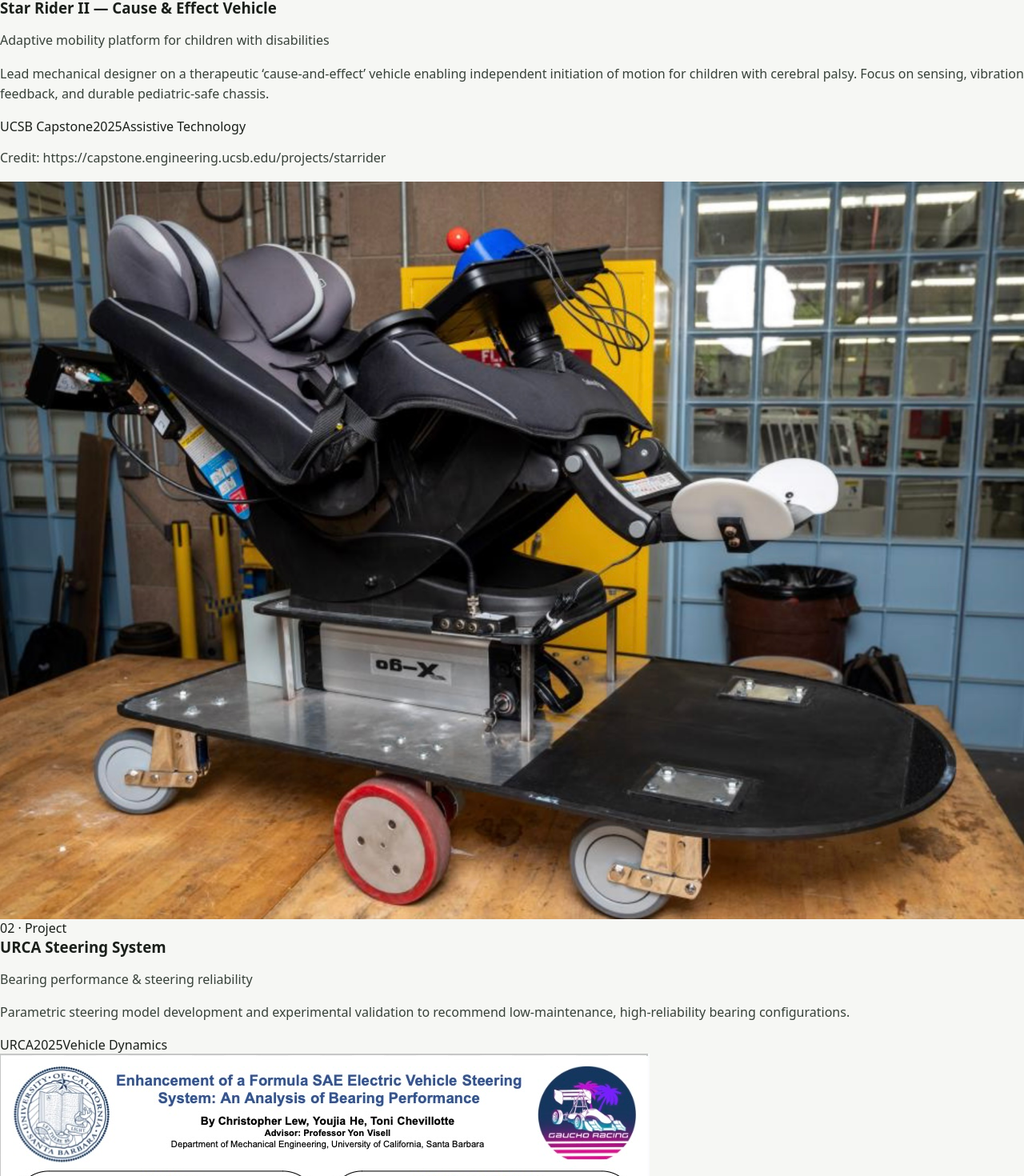
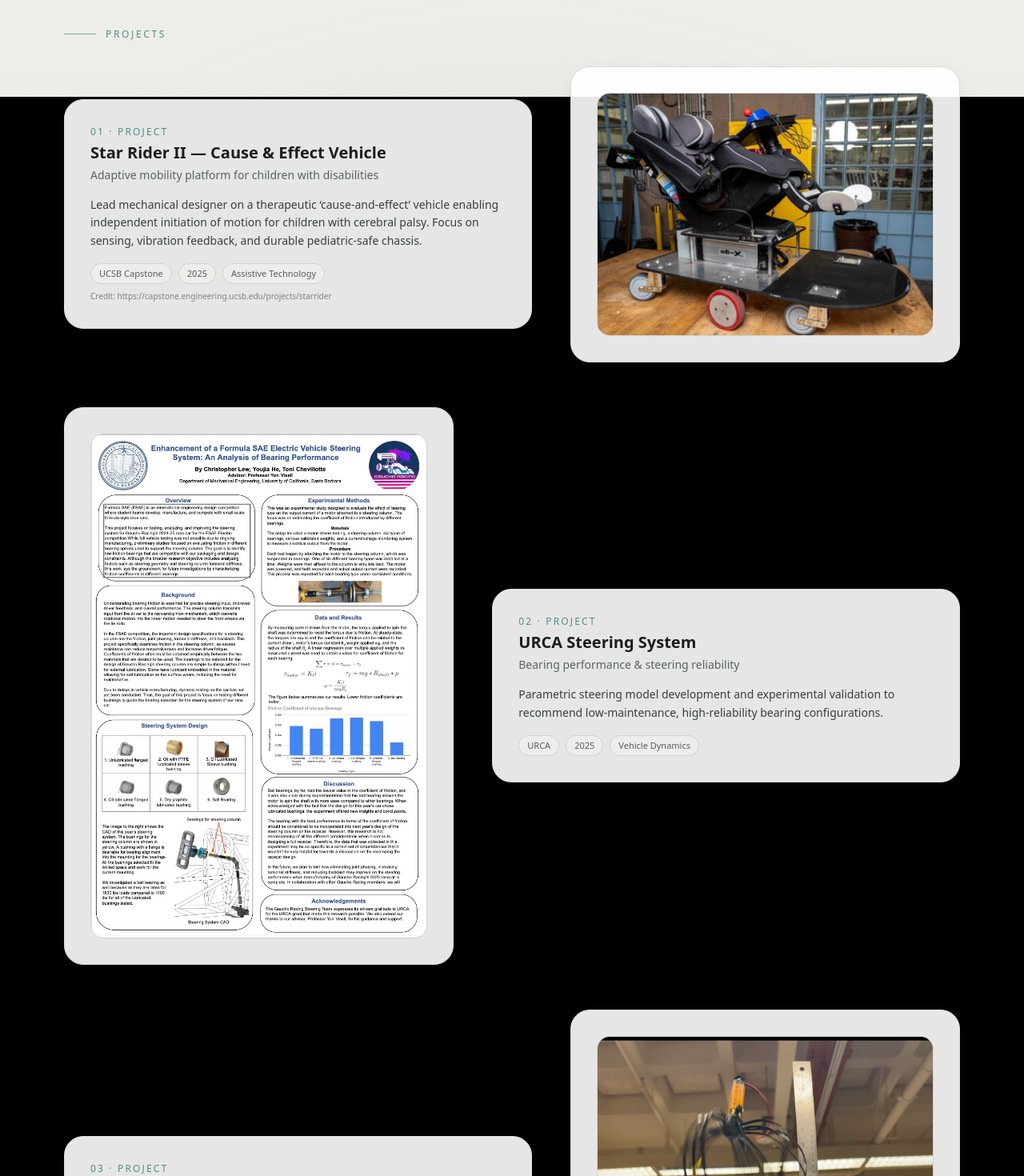
Before and after one commit to tonichevi/antonius-portfolio-20251010-012555, a Next.js app: page / in a window 1280 px wide. Shown: the part 679-2149 px from the top of the page at 80% size. Built offline with nearby package versions, Linux system fonts and the light colour scheme.

Commit message:
Update globals.css

```diff
--- a/src/app/globals.css
+++ b/src/app/globals.css
@@ -1,209 +1,61 @@
-/* ========================================================================
-   GLOBALS: EvolutionaryScale-style LIGHT THEME (Pine Green Variant)
-   ========================================================================*/
+@tailwind base;
+@tailwind components;
+@tailwind utilities;
 
-/* --------------------------------------------
-   Root Color System (CSS Variables)
-   Modify these 6 values to re-theme the entire site
---------------------------------------------- */
-:root {
-  --bg-base: #F6F7F4;         /* linen */
-  --bg-alt: #ECEDE9;          /* soft stone */
-  --text-main: #1A1F1A;       /* near-black greenish */
-  --text-subtle: #374139;     /* slate green */
-  --brand: #0E6B54;           /* pine green */
-  --brand-light: rgba(14, 107, 84, 0.10);
-  --border: #D0D4CB;          /* sage-sand border */
-  --card-bg: rgba(255,255,255,0.92);
+:root{
+  --bg:#0b0f1a;
+  --text:#fbfbff;
+  --accentA:#7cf9ff;
+  --accentB:#9e7bff;
+  --accentC:#ffd166;
 }
+html,body{height:100%}
+body{background:var(--bg);color:var(--text)}
+::selection{background:#fff;color:#000}
 
-/* Base styling */
-html, body {
-  padding: 0;
-  margin: 0;
-  background: var(--bg-base);
-  color: var(--text-main);
-  font-family: ui-sans-serif, system-ui, -apple-system, BlinkMacSystemFont,
-               "Segoe UI", Roboto, Helvetica, Arial, sans-serif;
-  scroll-behavior: smooth;
+/* bright aurora backdrop */
+.aurora{position:fixed;inset:-20% -30% auto -30%;z-index:-3;filter:blur(60px);opacity:.9}
+.aurora::before{
+  content:"";position:absolute;inset:0;border-radius:50%;
+  background:
+    radial-gradient(closest-side at 30% 35%, rgba(124,249,255,.85), transparent 55%),
+    radial-gradient(closest-side at 70% 60%, rgba(158,123,255,.75), transparent 55%),
+    radial-gradient(closest-side at 45% 80%, rgba(255,209,102,.75), transparent 60%);
+  animation:auroraSpin 28s linear infinite;
 }
+@keyframes auroraSpin{to{transform:rotate(360deg)}}
 
-/* Remove tap highlight on mobile */
-body {
-  -webkit-tap-highlight-color: transparent;
+/* colored starfield */
+.starfield{position:fixed;inset:0;z-index:-2;background:radial-gradient(1200px 800px at 10% -10%, rgba(255,255,255,.08), transparent 60%), var(--bg)}
+
+/* glossy bright cards */
+.gcard{position:relative;border-radius:1.25rem;background:rgba(255,255,255,.08);backdrop-filter:blur(10px);box-shadow:0 10px 40px -20px rgba(124,249,255,.35), inset 0 0 0 1px rgba(255,255,255,.18)}
+
+/* nav pills */
+.pill{position:relative}
+.pill .bg{position:absolute;inset:0;border-radius:.7rem;background:linear-gradient(90deg,#fff,#f3f3ff)}
+.pill .text{position:relative;z-index:1}
+
+/* bright gradient text/buttons */
+.grad-text{background:linear-gradient(90deg,#fff 20%, #b8e9ff 45%, #d7ccff 80%);-webkit-background-clip:text;background-clip:text;color:transparent}
+.btn-grad{background:linear-gradient(135deg,var(--accentA),var(--accentB));color:#03060d;box-shadow:0 12px 30px -12px rgba(124,249,255,.55), 0 6px 18px -10px rgba(158,123,255,.35)}
+.badge{background:linear-gradient(135deg,rgba(124,249,255,.25),rgba(158,123,255,.25));border:1px solid rgba(255,255,255,.3)}
+
+/* marquee brighter */
+.marquee{overflow:hidden;mask-image:linear-gradient(90deg,transparent,#000 10%,#000 90%,transparent)}
+.marquee__inner{display:flex;gap:2rem;white-space:nowrap;padding:.75rem 0;color:#cfe9ff;animation:scroll 22s linear infinite}
+@keyframes scroll{to{transform:translateX(-50%)}}
+
+/* cursor trail brighter */
+.trail{position:fixed;left:0;top:0;pointer-events:none;z-index:50;mix-blend:screen}
+.trail span{position:absolute;width:9px;height:9px;border-radius:9999px;background:radial-gradient(circle at 30% 30%, #fff, #9af6ff);filter:blur(.4px)}
+/* === Cursor Glow (liquid groove) ======================================= */
+:root{--mx:50vw;--my:50vh;--glow-size:42vmin;--glow-strength:0.18}
+body::after{
+  content:'';
+  position:fixed; inset:-20vh -20vw; pointer-events:none; z-index:40;
+  background:radial-gradient(var(--glow-size) var(--glow-size) at var(--mx) var(--my),
+             rgba(255,255,255,var(--glow-strength)), rgba(255,255,255,0) 60%);
+  filter:blur(28px); mix-blend-mode:overlay; transition:background 80ms linear;
 }
-
-/* --------------------------------------------
-   Typography
---------------------------------------------- */
-h1, h2, h3, h4, h5 {
-  color: var(--text-main);
-  margin: 0;
-}
-p {
-  color: var(--text-subtle);
-  line-height: 1.6;
-}
-
-/* --------------------------------------------
-   Card base style
---------------------------------------------- */
-
-.card {
-  background: var(--card-bg);
-  border: 1px solid var(--border);
-  border-radius: 1.6rem;
-  box-shadow: 0 6px 18px rgba(0, 0, 0, 0.06);
-  padding: 1.5rem;
-  backdrop-filter: blur(8px);
-}
-
-/* For matching the Card component in page.js */
-.panel {
-  background: var(--card-bg);
-  border: 1px solid var(--border);
-  border-radius: 1.6rem;
-  box-shadow: 0 6px 18px rgba(0, 0, 0, 0.06);
-  padding: 1.5rem;
-  backdrop-filter: blur(8px);
-}
-
-/* --------------------------------------------
-   Pine-Green Buttons / Chips
---------------------------------------------- */
-
-.button-primary {
-  background: var(--brand);
-  color: white;
-  border-radius: 9999px;
-  padding: 0.6rem 1.2rem;
-  font-weight: 500;
-  transition: background 0.2s ease;
-}
-.button-primary:hover {
-  background: #0c5f4b;
-}
-
-.button-outline {
-  background: white;
-  border: 1px solid var(--border);
-  border-radius: 9999px;
-  padding: 0.6rem 1.2rem;
-  color: var(--text-subtle);
-  font-weight: 500;
-}
-.button-outline:hover {
-  background: #ECEEEB;
-}
-
-.chip {
-  padding: 0.35rem 0.75rem;
-  border-radius: 9999px;
-  font-size: 11px;
-  text-transform: uppercase;
-  letter-spacing: 0.18em;
-  background: var(--brand-light);
-  color: var(--brand);
-  border: 1px solid rgba(14,107,84,0.25);
-}
-
-/* --------------------------------------------
-   Scrollbar (Biotech clean)
---------------------------------------------- */
-
-::-webkit-scrollbar {
-  width: 10px;
-}
-::-webkit-scrollbar-track {
-  background: #E4E6E2;
-  border-radius: 999px;
-}
-::-webkit-scrollbar-thumb {
-  background: #B8C5BC;
-  border-radius: 999px;
-}
-::-webkit-scrollbar-thumb:hover {
-  background: #9AB2A5;
-}
-
-/* --------------------------------------------
-   Image Modal Blur
---------------------------------------------- */
-
-.modal-bg {
-  backdrop-filter: blur(6px);
-  background: rgba(0,0,0,0.45);
-}
-
-/* --------------------------------------------
-   Light Glows (used for BiotechGlow backgrounds)
---------------------------------------------- */
-
-.glow-green-1 {
-  background: radial-gradient(circle at center, rgba(102,153,133,0.20), transparent 70%);
-  filter: blur(40px);
-}
-
-.glow-green-2 {
-  background: radial-gradient(circle at center, rgba(14,107,84,0.18), transparent 70%);
-  filter: blur(40px);
-}
-
-.glow-green-bottom {
-  background: radial-gradient(ellipse at bottom, rgba(154,181,166,0.22), transparent 68%);
-  filter: blur(50px);
-}
-
-/* --------------------------------------------
-   Section Spacing Utility
---------------------------------------------- */
-
-.section {
-  padding: 5rem 1rem;
-}
-
-/* --------------------------------------------
-   Links
---------------------------------------------- */
-
-a {
-  color: var(--brand);
-  text-decoration: none;
-}
-a:hover {
-  text-decoration: underline;
-}
-
-/* --------------------------------------------
-   Reset images
---------------------------------------------- */
-img {
-  object-fit: cover;
-  display: block;
-  max-width: 100%;
-}
-
-/* --------------------------------------------
-   Prevent animation flicker on first load
---------------------------------------------- */
-
-* {
-  -webkit-font-smoothing: antialiased;
-}
-
-/* --------------------------------------------
-   Optional: Smooth fade for sections
---------------------------------------------- */
-
-.fade-in {
-  opacity: 0;
-  transform: translateY(20px);
-  animation: fadeInUp 0.6s ease forwards;
-}
-
-@keyframes fadeInUp {
-  to {
-    opacity: 1;
-    transform: translateY(0px);
-  }
-}
+/* ======================================================================= */
```
